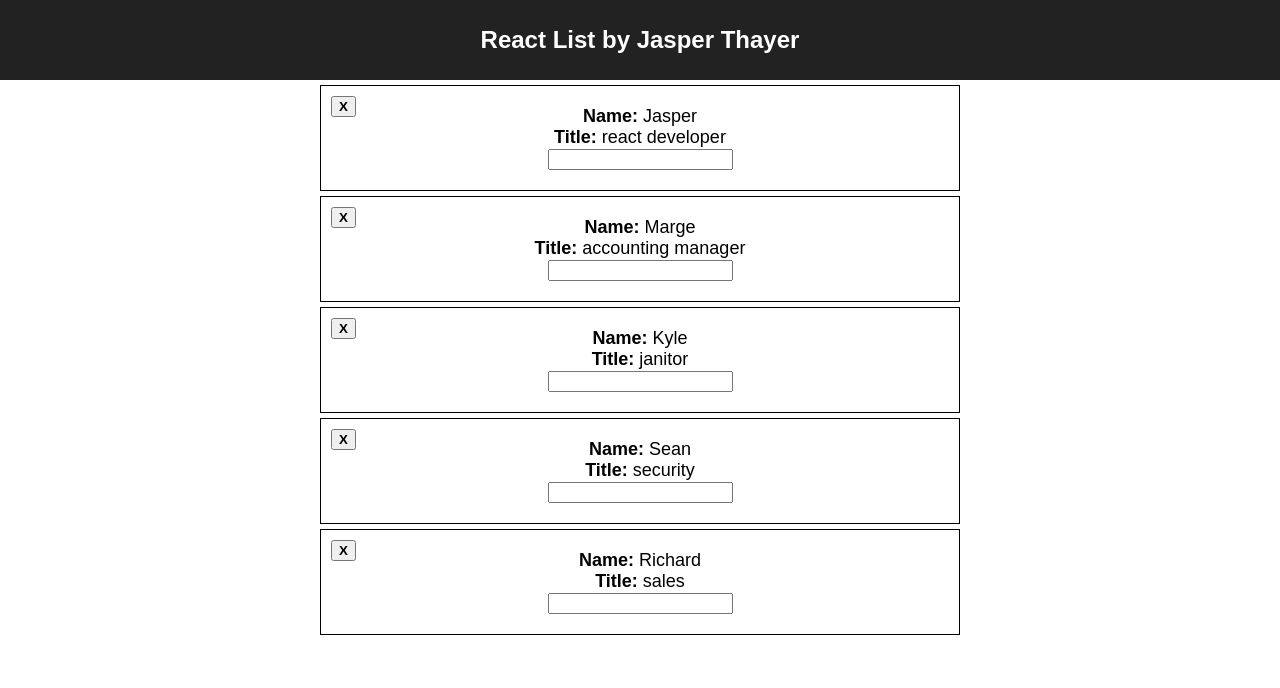
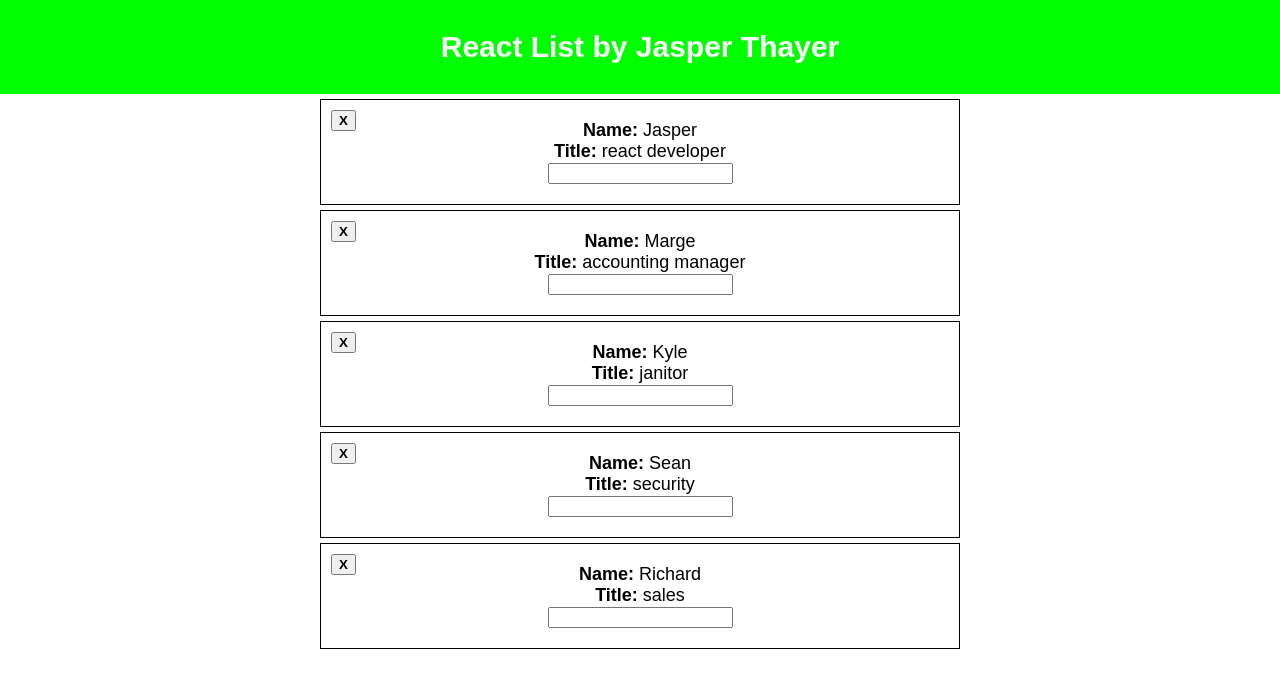
Before and after one commit to JasperThayer/React-List, a React (Create React App) app: page / in a window 1280 px wide. Shown: the top 688 px of the page. Built offline with nearby package versions, Linux system fonts and the light colour scheme.

Commit message:
Added dynamic inline styles to change BG color depending on # of users displayed

```diff
--- a/src/App.js
+++ b/src/App.js
@@ -57,9 +57,19 @@
     };
 
     render() {
+
+        const inlinestyle = {
+            backgroundColor: '#FF0000',
+            fontSize: '20px'
+        };
+
+        if (this.state.users.length > 1) {
+            inlinestyle.backgroundColor = '#00FF00'
+        }
+
         return (
             <div className="App">
-                <header className="App-header">
+                <header style={inlinestyle} className="App-header">
                     <h1 className="App-title">React List by Jasper Thayer</h1>
                 </header>
                 <div className="User-list">
```
Also changed, not shown: package.json (line endings or trailing spaces).
